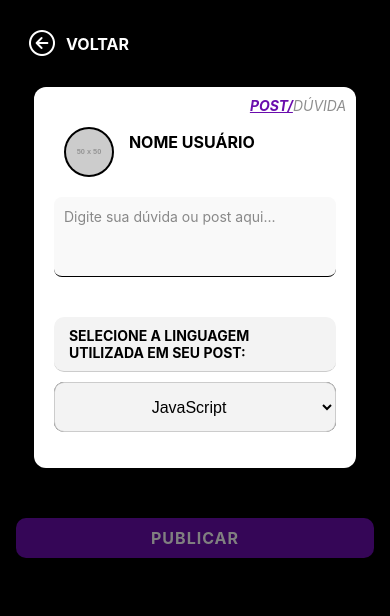
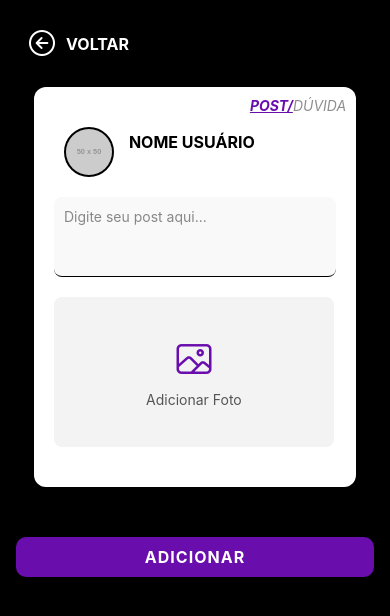
Before and after one commit to limabea23/OffCode-Mobile, a React Native app: screen / in a window 390 px wide. Shown: the top 616 px of the page. Built offline with nearby package versions, Linux system fonts and the light colour scheme.

Commit message:
feat: Update página Post.js

```diff
--- a/package.json
+++ b/package.json
@@ -15,14 +15,17 @@
     "@react-navigation/native": "^7.1.8",
     "axios": "^1.9.0",
     "expo": "~53.0.8",
+    "expo-image-picker": "^16.1.4",
     "expo-location": "~18.1.4",
     "expo-secure-store": "~14.2.3",
     "expo-status-bar": "~2.2.3",
     "react": "19.0.0",
     "react-dom": "19.0.0",
     "react-native": "0.79.2",
+    "react-native-action-sheet": "^2.2.0",
     "react-native-gesture-handler": "~2.24.0",
     "react-native-maps": "1.20.1",
+    "react-native-picker": "^4.3.7",
     "react-native-reanimated": "~3.17.4",
     "react-native-reanimated-carousel": "^4.0.2",
     "react-native-root-toast": "^4.0.1",
--- a/pages/Post.js
+++ b/pages/Post.js
@@ -1,20 +1,26 @@
 import React, { useState } from 'react';
-import { StyleSheet, View, Text, TouchableOpacity, Image, TextInput } from 'react-native';
+import { StyleSheet, View, Text, TouchableOpacity, Image, TextInput} from 'react-native';
+import { Ionicons } from '@expo/vector-icons';
+import * as ImagePicker from 'expo-image-picker';
 import { Picker } from '@react-native-picker/picker';
-import { Ionicons } from '@expo/vector-icons';
 import Toast from 'react-native-root-toast';
 
 export default function Post({ navigation }) {
     const [selectedOption, setSelectedOption] = useState('post');
+    const [postText, setPostText] = useState('');
+    const [codeText, setCodeText] = useState('');
+    const [loading, setLoading] = useState(false);
+    const [selectedImage, setSelectedImage] = useState(null);
     const [selectedLanguage, setSelectedLanguage] = useState('');
-    const [postText, setPostText] = useState('');
-    const [loading, setLoading] = useState(false);
 
     const handlePublish = async () => {
         setLoading(true);
         setTimeout(() => {
             setLoading(false);
             setPostText('');
+            setCodeText('');
+            setSelectedImage(null);
+            setSelectedLanguage('');
             Toast.show('Publicado com sucesso!', {
                 duration: Toast.durations.SHORT,
                 position: Toast.positions.BOTTOM,
@@ -24,9 +30,23 @@ export default function Post({ navigation }) {
         }, 1500);
     };
 
+    const handleAddImage = async () => {
+        const permission = await ImagePicker.requestMediaLibraryPermissionsAsync();
+        if (permission.granted) {
+            const result = await ImagePicker.launchImageLibraryAsync({
+                mediaTypes: ImagePicker.MediaTypeOptions.Images,
+                allowsEditing: true,
+                quality: 1,
+            });
+            if (!result.canceled) {
+                setSelectedImage(result.assets[0].uri);
+            }
+        }
+    };
+
     return (
         <View style={styles.container}>
-            <TouchableOpacity onPress={() => navigation.goBack()} style={styles.backButton}>
+            <TouchableOpacity onPress={() => navigation.navigate('Noticias')} style={styles.backButton}>
                 <Ionicons name="arrow-back-circle-outline" size={32} color="#fff" style={{ marginRight: 8 }} />
                 <Text style={styles.backText}>VOLTAR</Text>
             </TouchableOpacity>
@@ -55,36 +75,79 @@ export default function Post({ navigation }) {
                     </Text>
                 </View>
 
+                {selectedOption === 'post' && (
+                    <>
+
                         <TextInput
                             style={styles.postTextInput}
-                    placeholder="Digite sua dúvida ou post aqui..."
+                            placeholder="Digite seu post aqui..."
                             placeholderTextColor="#888"
                             multiline
                             value={postText}
                             onChangeText={setPostText}
                         />
 
-                <Text style={styles.languageLabel}>SELECIONE A LINGUAGEM UTILIZADA EM SEU POST:</Text>
-                <View style={styles.pickerContainer}>
+                        <TouchableOpacity style={styles.addImageButton} onPress={handleAddImage}>
+                            {selectedImage ? (
+                                <Image source={{ uri: selectedImage }} style={styles.selectedImageInsideButton} />
+                            ) : (
+                                <>
+                                    <Ionicons name="image-outline" size={40} color="#6a0dad" />
+                                    <Text style={styles.addImageText}>Adicionar Foto</Text>
+                                </>
+                            )}
+                        </TouchableOpacity>
+                    </>
+                )}
+
+                {selectedOption === 'duvida' && (
+                    <>
+                        <TextInput
+                            style={styles.postTextInput}
+                            placeholder="Digite sua dúvida aqui..."
+                            placeholderTextColor="#888"
+                            multiline
+                            value={postText}
+                            onChangeText={setPostText}
+                        />
+
+                        <TextInput
+                            style={styles.codeInput}
+                            placeholder="Cole ou formate seu código aqui..."
+                            placeholderTextColor="#888"
+                            multiline
+                            value={codeText}
+                            onChangeText={setCodeText}
+                            autoCapitalize="none"
+                            autoCorrect={false}
+                        />
+
+                        <View style={styles.languageContainer}>
+                            <Text style={styles.languageLabel}>SELECIONE A LINGUAGEM UTILIZADA EM SUA DÚVIDA:</Text>
+                            <View style={styles.languagePicker}>
                                 <Picker
                                     selectedValue={selectedLanguage}
                                     onValueChange={(itemValue) => setSelectedLanguage(itemValue)}
-                        style={styles.picker}
+                                    style={styles.languageInput}
                                 >
-                        <Picker.Item label="JavaScript" value="js" />
-                        <Picker.Item label="CSS" value="css" />
-                        <Picker.Item label="SQL" value="sql" />
+                                    <Picker.Item label="Selecione uma linguagem" value="" />
+                                    <Picker.Item label="JavaScript" value="JavaScript" />
+                                    <Picker.Item label="CSS" value="CSS" />
+                                    <Picker.Item label="HTML" value="HTML" />
                                 </Picker>
                             </View>
                         </View>
+                    </>
+                )}
+            </View>
 
             <TouchableOpacity
-                style={[styles.publishButton, loading || !postText ? { opacity: 0.5 } : {}]}
-                disabled={loading || !postText}
+                style={[styles.publishButton, loading || (!postText && selectedOption === 'duvida') ? { opacity: 0.5 } : {}]}
+                disabled={loading || (!postText && selectedOption === 'duvida')}
                 onPress={handlePublish}
             >
                 <Text style={styles.publishText}>
-                    {loading ? 'PUBLICANDO...' : 'PUBLICAR'}
+                    {loading ? (selectedOption === 'post' ? 'ADICIONANDO...' : 'PUBLICANDO...') : (selectedOption === 'post' ? 'ADICIONAR' : 'PUBLICAR')}
                 </Text>
             </TouchableOpacity>
         </View>
@@ -143,6 +206,15 @@ const styles = StyleSheet.create({
         height: 40,
         marginLeft: 5,
     },
+    addImageButton: {
+        alignItems: 'center',
+        justifyContent: 'center',
+        backgroundColor: '#f3f3f3',
+        borderRadius: 8,
+        width: 280,
+        height: 150,
+        marginBottom: 20,
+    },
     postTextInput: {
         color: '#555',
         fontSize: 14,
@@ -155,6 +227,31 @@ const styles = StyleSheet.create({
         borderBottomColor: '#000',
         minHeight: 80,
         backgroundColor: '#f9f9f9',
+        borderRadius: 8,
+    },
+    codeInput: {
+        color: '#000',
+        fontSize: 14,
+        marginBottom: 20,
+        lineHeight: 20,
+        textAlignVertical: 'top',
+        paddingHorizontal: 10,
+        paddingVertical: 10,
+        borderWidth: 1,
+        borderColor: '#6a0dad',
+        minHeight: 150,
+        backgroundColor: '#d3d3d3',
+        borderRadius: 8,
+        fontFamily: 'monospace',
+    },
+    addImageText: {
+        marginTop: 10,
+        fontSize: 14,
+        color: '#555',
+    },
+    selectedImageInsideButton: {
+        width: '100%',
+        height: '100%',
         borderRadius: 8,
     },
     postHeader: {
@@ -179,40 +276,23 @@ const styles = StyleSheet.create({
         fontWeight: 'bold',
         textDecorationLine: 'underline',
     },
+    languageContainer: {
+        marginBottom: 20,
+    },
     languageLabel: {
         color: 'black',
         fontSize: 14,
         marginBottom: 8,
         textAlign: 'left',
         fontWeight: 'bold',
-        paddingHorizontal: 10,
-        borderBottomWidth: 1,
-        borderBottomColor: '#ccc',
-        marginTop: 20,
-        marginBottom: 10,
-        backgroundColor: '#f3f3f3',
-        borderRadius: 10,
-        paddingVertical: 10,
-        paddingHorizontal: 15,
     },
-    pickerContainer: {
-        backgroundColor: '#1a1a1a',
-        borderRadius: 10,
-        marginBottom: 16,
+    languagePicker: {
+        backgroundColor: '#f9f9f9',
+        borderRadius: 8,
     },
-    picker: {
-        color: 'black',
-        height: 50,
-        paddingHorizontal: 10,
-        borderRadius: 10,
-        width: '100%',
-        backgroundColor: '#f3f3f3',
-        borderWidth: 1,
-        borderColor: '#ccc',
-        fontSize: 16,
-        textAlign: 'center',
-        paddingVertical: 10,
-        paddingHorizontal: 15,
+    languageInput: {
+        height: 40,
+        color: '#555',
     },
     publishButton: {
         backgroundColor: '#6a0dad',
```
Also changed, not shown: 1 other file (tests, documents, lock files or other folders). Lines whose indentation alone changed are shown as unchanged.
